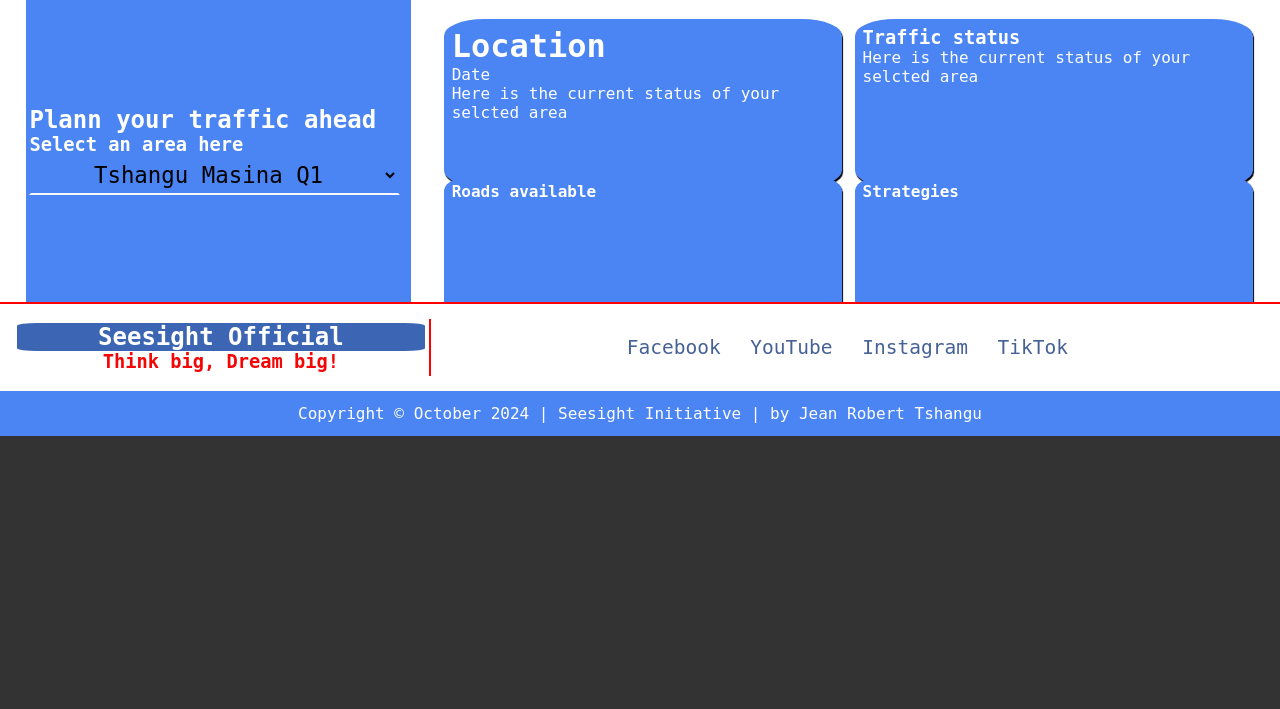
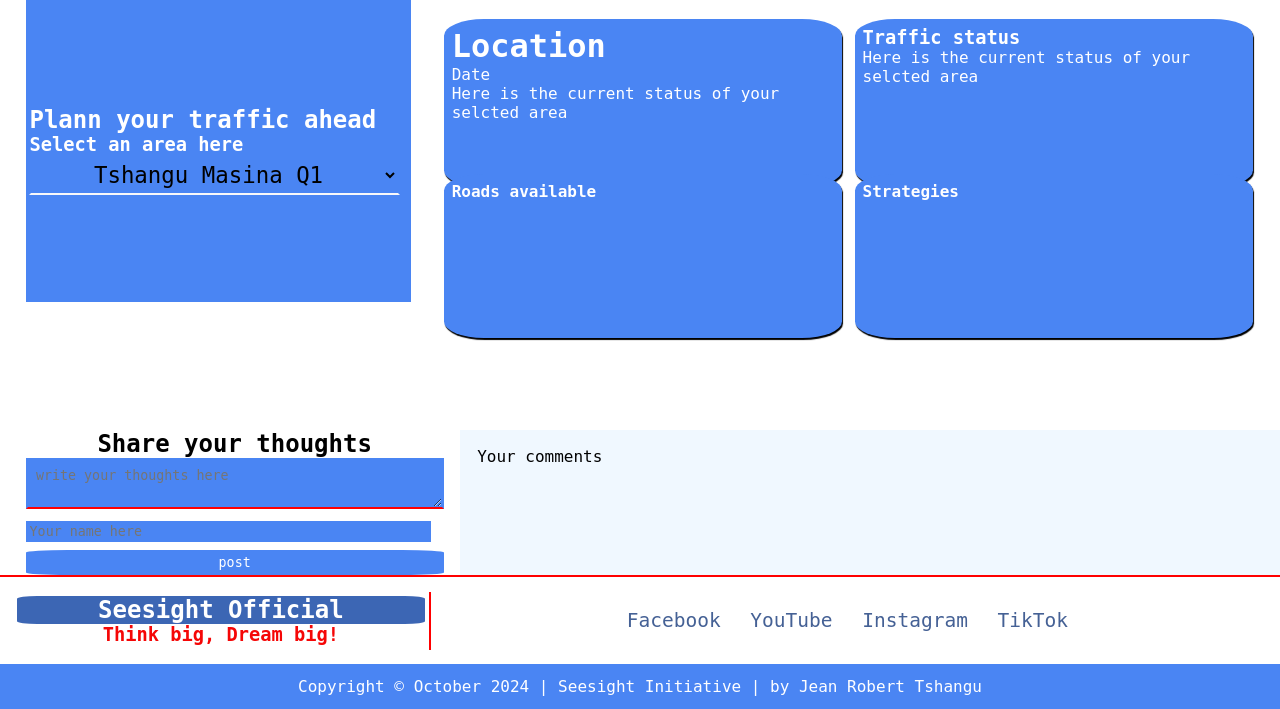
Before and after one commit to jrtshangu/Fall-semester-2024, a PHP site: page / in a window 1280 px wide. Shown: the part 748-1457 px from the top of the page. Before the commit the page ends 1184 px from the top, so only its background shows below. Run offline with PHP 8.4, Linux system fonts and the light colour scheme.

Commit message:
adding some modifications

```diff
--- a/projects/index.html
+++ b/projects/index.html
@@ -102,12 +102,30 @@
 
 
 
+            </div>
 
 
-            </div>
 
         </div>
     </main>
+
+    <section>
+
+        <div class="comments">
+
+            <div class="textarea">
+                <h2>Share your thoughts</h2>
+                <textarea name="comments" id="texarea" placeholder="write your thoughts here"></textarea>
+                <input type="name" name="full-name" placeholder="Your name here" id="name">
+                <button id="submit" onclick="comment()">post</button>
+            </div>
+
+            <div class="posts">
+                <p>Your comments</p>
+            </div>
+        </div>
+
+    </section>
 
     <footer>
         <div class="footer">
--- a/projects/styles/style.css
+++ b/projects/styles/style.css
@@ -159,6 +159,62 @@
     border-radius: 10%/10%;
     box-shadow: 1px 2px 1px black;
 }
+
+/*Comment classes*/
+.comments{
+    margin-top: 10%;
+    display: block;
+    margin-left: 2%;
+    display: grid;
+    grid-template-columns: 1fr 2fr;
+}
+.comments h2{
+    text-align: center;
+    width: 100%;
+}
+/*Textarea button*/
+.textarea button{
+    background-color: rgb(74, 133, 243);
+    color: white;
+    border-radius: 10%/10%;
+    border: 2px solid transparent;
+    padding: 3px;
+    cursor: pointer;
+    width: 100%;
+    margin-top: 2%;
+}
+.textarea button:hover{
+    color: rgb(255, 4, 0);
+    box-shadow: 2px 2px 2px red;
+    background-color: yellow;
+}
+.textarea{
+    grid-column: 1;
+    width: 100%;
+}
+/*Textarea and input*/
+.textarea textarea{
+    width: 95%;
+    background-color: rgb(74, 133, 243);
+    color: white;
+    padding: 2%;
+    border: 2px solid transparent;
+    border-bottom: 2px solid red;
+}
+.textarea input{
+    width: 95%;
+    margin-top: 2%;
+    border: 2px solid transparent;
+    background-color: rgb(74, 133, 243);
+    color: white;
+}
+
+.comments .posts{
+    background-color: aliceblue;
+    margin-left: 2%;
+    padding: 2%;
+}
+
 /*Working on footer*/
 footer .footer{
     display: grid;
```
